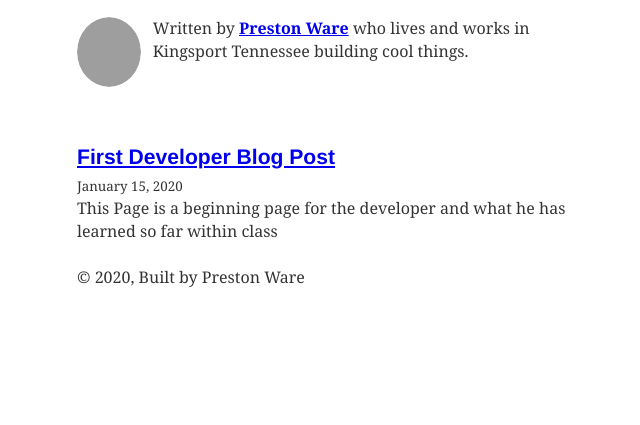
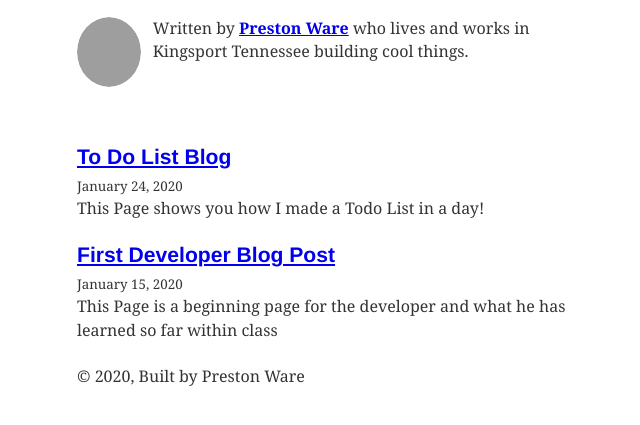
Before and after one commit to Preston882/dev_blog, a Gatsby site: page / in a window 1280 px wide. Shown: the part 111-536 px from the top of the page, without its empty margins (302-942 px from the left). Built offline with nearby package versions, Linux system fonts and the light colour scheme; Gatsby itself is replaced by a stand-in of ours; some packages are replaced by stand-ins of ours; grey boxes are pictures that could not be loaded; what typography-theme-fairy-gates would draw is missing.

Commit message:
Created second post todo blog

```diff
--- /dev/null
+++ b/content/blog/Second-Blog-Post/Todo-List-Blog.md
@@ -0,0 +1,5 @@
+---
+title: To Do List Blog
+date: "2020-01-24T22:12:03.284Z"
+description: "This Page shows you how I made a Todo List in a day!"
+---
--- a/package.json
+++ b/package.json
@@ -30,6 +30,7 @@
     "react-dom": "^16.12.0",
     "react-helmet": "^5.2.1",
     "react-typography": "^0.16.19",
+    "styled-components": "^5.0.0",
     "typeface-merriweather": "0.0.72",
     "typeface-montserrat": "0.0.75",
     "typography": "^0.16.19",
--- a/src/pages/about.js
+++ b/src/pages/about.js
@@ -3,6 +3,7 @@ import { graphql } from "gatsby"
 import { Link } from "gatsby"
 import Layout from "../components/layout"
 import SEO from "../components/seo"
+import styled from 'styled-components'
 
 class NotFoundPage extends React.Component {
     render() {
@@ -13,7 +14,7 @@ class NotFoundPage extends React.Component {
             <Layout location={this.props.location} title={siteTitle}>
                 <SEO title="About" />
                 <h1>About the Author</h1>
-                <Link to="/">Home</Link>
+                <Link to='./'><Button>Home</Button></Link>
                 <p>Welcome to My Dev Blog!</p>
                 <p>
                     A little about me:</p>
@@ -23,6 +24,10 @@ class NotFoundPage extends React.Component {
         )
     }
 }
+
+const Button = styled.button`
+background-color: lightblue;
+color: gray;`
 
 export default NotFoundPage
 
```
Also changed, not shown: 1 other file.
